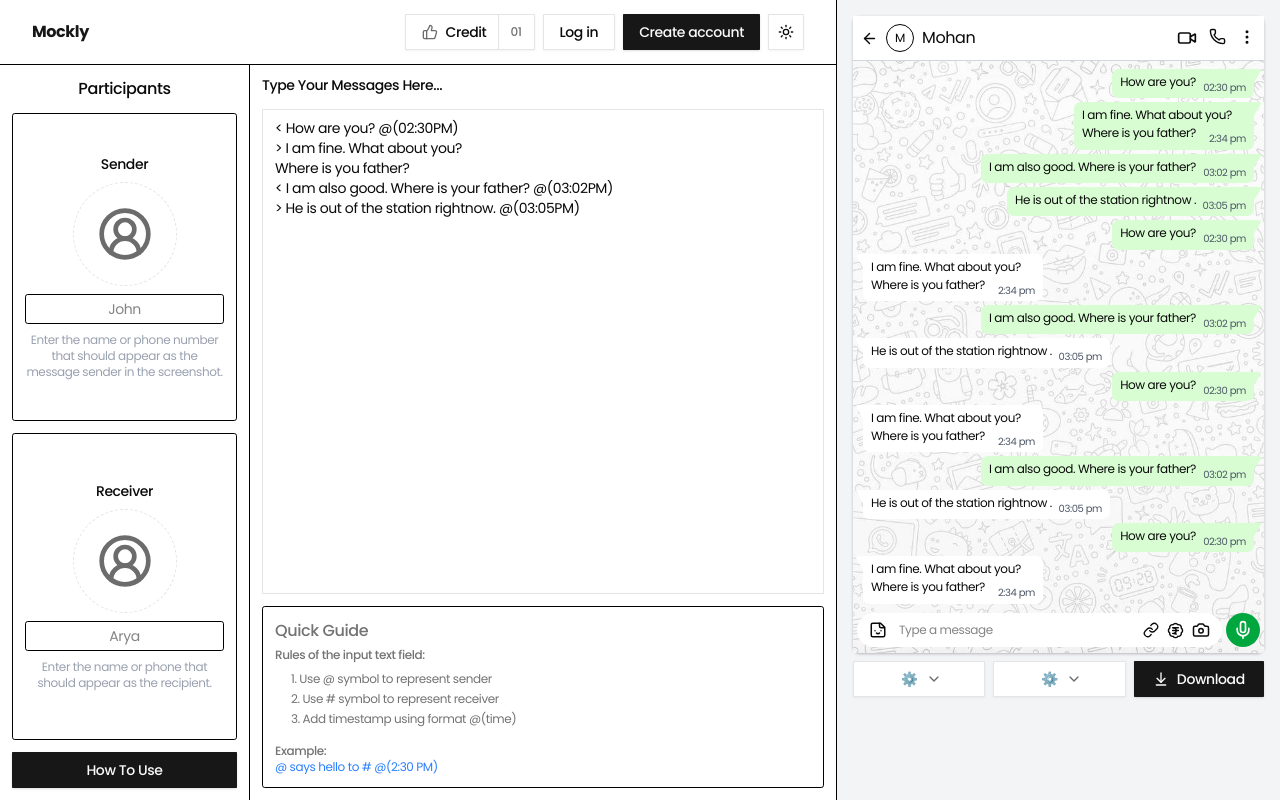
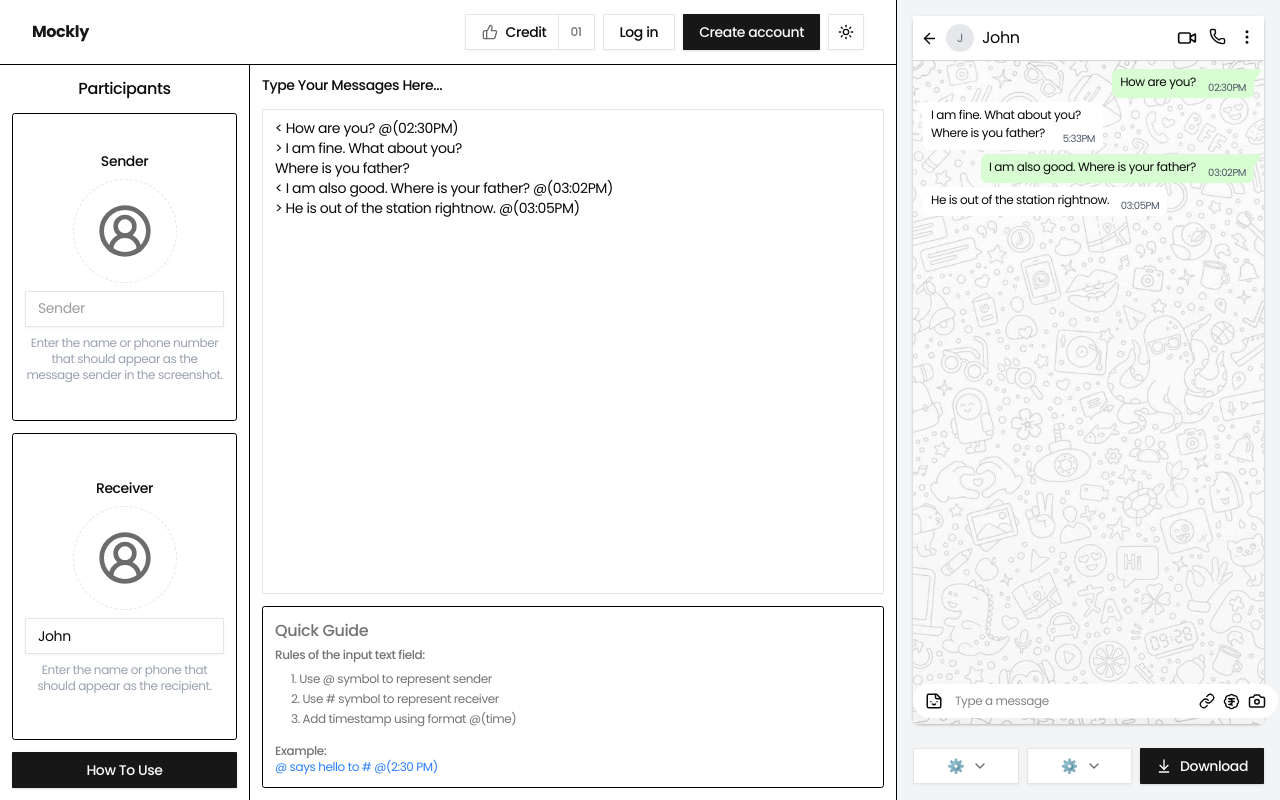
Before and after one commit to Anurag0577/Mockly---DM-screenshot-generator, a React (Vite) app in the folder frontend/: page / in a window 1280 px wide. Built offline with nearby package versions, Linux system fonts and the light colour scheme.

Commit message:
Write preview logic

```diff
--- a/frontend/src/components/MassegeField.jsx
+++ b/frontend/src/components/MassegeField.jsx
@@ -1,6 +1,7 @@
-import { useId, useState } from "react"
+import { useId, useState, useEffect } from "react"
 import { Label } from "@/components/ui/label"
 import { Textarea } from "@/components/ui/textarea"
+import usePreviewData from "@/stores/previewData"
 
 export default function MessageField() {
   const id = useId()
@@ -12,66 +13,92 @@ Where is you father?
 > He is out of the station rightnow. @(03:05PM)`
   )
 
+  const updatePreviewData = usePreviewData((state) => state.updatePreviewData)
+
   // Function to get current time in 12-hour format
   const getCurrentTime = () => {
-    const now = new Date();
-    let hours = now.getHours();
-    const minutes = now.getMinutes();
-    const ampm = hours >= 12 ? 'PM' : 'AM';
-    hours = hours % 12;
-    hours = hours ? hours : 12; // the hour '0' should be '12'
-    const minutesStr = minutes < 10 ? '0' + minutes : minutes;
-    return `${hours}:${minutesStr}${ampm}`;
-  };
+    const now = new Date()
+    let hours = now.getHours()
+    const minutes = now.getMinutes()
+    const ampm = hours >= 12 ? 'PM' : 'AM'
+    hours = hours % 12
+    hours = hours ? hours : 12
+    const minutesStr = minutes < 10 ? '0' + minutes : minutes
+    return `${hours}:${minutesStr}${ampm}`
+  }
 
-  const messages = inputText.trim().split('\n');
-  let currentMessage = null;
-  let messageArray = [];
+  // Parse input text with debouncing for better performance
+  useEffect(() => {
+    // Debounce: wait 300ms after user stops typing
+    const timeoutId = setTimeout(() => {
+      parseInputText()
+    }, 300)
+
+    return () => clearTimeout(timeoutId)
+  }, [inputText])
+
+  const parseInputText = () => {
+    // Handle empty input
+    if (!inputText.trim()) {
+      updatePreviewData([])
+      return
+    }
+
+    // Create fresh array
+    const messageArray = []
+    const messages = inputText.trim().split('\n')
+    let currentMessage = null
 
     for (const messageText of messages) {
-    const trimmedText = messageText.trim();
+      const trimmedText = messageText.trim()
+
+      // Skip empty lines
+      if (!trimmedText) continue
 
       if (trimmedText.startsWith('<') || trimmedText.startsWith('>')) {
-      const sender = trimmedText.startsWith('<') ? 'sender' : 'receiver';
+        const sender = trimmedText.startsWith('<') ? 'sender' : 'receiver'
 
-      // Check if time is mentioned
-      const timeMatch = trimmedText.match(/@\(\s*(.*?)\s*\)/);
-      const time = timeMatch ? timeMatch[1] : getCurrentTime();
+        // Check if time is mentioned - simplified regex
+        const timeMatch = trimmedText.match(/@\(([^)]+)\)/)
+        const time = timeMatch ? timeMatch[1].trim() : getCurrentTime()
 
-      // Extract message (everything between < or > and @( or end of line)
-      let message;
+        // Extract message
+        let message
         if (timeMatch) {
-        // Time is present, extract message before @(
-        const messageMatch = trimmedText.match(/[<>]\s*(.*?)\s*@\(/);
-        message = messageMatch ? messageMatch[1] : '';
+          const messageMatch = trimmedText.match(/[<>]\s*(.*?)\s*@\(/)
+          message = messageMatch ? messageMatch[1].trim() : ''
         } else {
-        // No time present, extract everything after < or >
-        const messageMatch = trimmedText.match(/[<>]\s*(.*)/);
-        message = messageMatch ? messageMatch[1] : '';
+          const messageMatch = trimmedText.match(/[<>]\s*(.*)/)
+          message = messageMatch ? messageMatch[1].trim() : ''
         }
 
-      currentMessage = { sender, message, time };
-      messageArray.push(currentMessage);
+        // Only add if message is not empty
+        if (message) {
+          currentMessage = { sender, message, time }
+          messageArray.push(currentMessage)
+        }
       } else if (currentMessage && trimmedText) {
         // Append to the current message on a new line
-      currentMessage.message += `\n${trimmedText}`;
+        currentMessage.message += `\n${trimmedText}`
       }
     }
 
-  // Log to see the parsed messages
-  console.log(messageArray);
+    // Update store with parsed messages
+    console.log('Parsed messages:', messageArray)
+    updatePreviewData(messageArray)
+  }
 
   return (
     <div className="flex flex-col h-full">
-      <Label htmlFor={id} className="mb-4">Type Your Messages Here...</Label>
+      <Label htmlFor={id} className="mb-4">
+        Type Your Messages Here...
+      </Label>
       <Textarea
         id={id}
-        placeholder="Leave a comment"
+        placeholder={`< Your message here @(time)\n> Receiver's message`}
         className="flex-1 resize-none overflow-auto"
         value={inputText}
-        onChange={e => {
-          setInputText(e.target.value);
-        }}
+        onChange={e => setInputText(e.target.value)}
       />
     </div>
   )
--- a/frontend/src/pages/Homepage.jsx
+++ b/frontend/src/pages/Homepage.jsx
@@ -6,7 +6,14 @@ import { Button } from "@/components/ui/button";
 import DropdownButton from "@/components/DropdownButton";
 import { ArrowDownToLine } from "lucide-react";
 import WhatsApp from "@/plateform/WhatsApp";
+import usePreviewData from "@/stores/previewData";
+import { Input } from "@/components/ui/input";
+
 export function Homepage() {
+  const sender = usePreviewData((state) => state.sender);
+  const receiver = usePreviewData((state) => state.receiver);
+  const updateSender = usePreviewData((state) => state.updateSender);
+  const updateReceiver = usePreviewData((state) => state.updateReceiver);
   return (
     <div className="h-screen flex flex-col overflow-hidden">
       {/* HEADER - Fixed height */}
@@ -23,11 +30,13 @@ export function Homepage() {
           {/* PARTICIPANT 1 */}
           <div className="flex-1 min-w-[140px] lg:min-w-0 lg:min-h-0 flex flex-col justify-center items-center border rounded-lg p-3 gap-2">
             <p className="text-sm font-medium">Sender</p>
-            <ParticipantAvatar />
-            <input
-              placeholder="John"
+            <ParticipantAvatar type= 'sender' />
+            {/* <input
               className="w-full text-center border rounded-lg px-2 py-1 text-sm"
-            />
+              value={sender}
+              onChange={(e) => updateSender(e.target.value)}
+            /> */}
+            <Input placeholder="Sender" type="text" value={sender} onChange={(e) => updateSender(e.target.value)} required />
             <span className="text-xs text-center text-gray-400 ">
               Enter the name or phone number that should appear as the message sender in the screenshot.
             </span>
@@ -36,11 +45,14 @@ export function Homepage() {
           {/* PARTICIPANT 2 */}
           <div className="flex-1 min-w-[140px] lg:min-w-0 lg:min-h-0 flex flex-col justify-center items-center border rounded-lg p-3 gap-2">
             <p className="text-sm font-medium">Receiver</p>
-            <ParticipantAvatar />
-            <input
+            <ParticipantAvatar type= 'receiver' />
+            {/* <input
               placeholder="Arya"
               className="w-full text-center border rounded-lg px-2 py-1 text-sm"
-            />
+              value={receiver}
+              onChange={(e) => updateReceiver(e.target.value)}
+            /> */}
+              <Input placeholder="Receiver" type="text" value={receiver} onChange={(e) => updateReceiver(e.target.value)} required />
             <span className="text-xs text-center text-gray-400 line-clamp-2">
               Enter the name or phone that should appear as the recipient.
             </span>
@@ -83,7 +95,7 @@ export function Homepage() {
         </div>
 
         {/* RIGHT SECTION - Preview */}
-        <div className="bg-gray-100 dark:bg-gray-900 p-4 border-t lg:border-t-0 lg:border-l gap-4">
+        <div className="bg-gray-100 dark:bg-gray-900 p-4 border-t lg:border-t-0 lg:border-l gap-4 flex flex-col w-[30%]">
           {/* WhatsApp Preview - Flex to fit available space */}
 
             <WhatsApp />
--- a/frontend/src/plateform/WhatsApp.jsx
+++ b/frontend/src/plateform/WhatsApp.jsx
@@ -1,158 +1,51 @@
 import bg from "@/assets/whatsapp_bg.jpg"
 import ProfileDropdown from "@/components/ProfileDropdown";
 import { ArrowLeft, Video, Phone, EllipsisVertical, Sticker, Link, BadgeIndianRupee, Camera, Mic } from "lucide-react"
+import usePreviewData from "@/stores/previewData";  // ✅ Named import with curly braces
 
 export default function WhatsApp(){
-    const sender = 'Anurag';
-    const reciever = 'Mohan'
-    const messages = [
-  {
-    "sender": "sender",
-    "message": "How are you?",
-    "time": "02:30 pm"
-  },
-  {
-    "sender": "sender",
-    "message": "I am fine. What about you?\nWhere is you father?",
-    "time": "2:34 pm"
-  },
-  {
-    "sender": "sender",
-    "message": "I am also good. Where is your father?",
-    "time": "03:02 pm"
-  },
-  {
-    "sender": "sender",
-    "message": "He is out of the station rightnow .",
-    "time": "03:05 pm"
-  },
-  {
-    "sender": "sender",
-    "message": "How are you?",
-    "time": "02:30 pm"
-  },
-  {
-    "sender": "receiver",
-    "message": "I am fine. What about you?\nWhere is you father?",
-    "time": "2:34 pm"
-  },
-  {
-    "sender": "sender",
-    "message": "I am also good. Where is your father?",
-    "time": "03:02 pm"
-  },
-  {
-    "sender": "receiver",
-    "message": "He is out of the station rightnow .",
-    "time": "03:05 pm"
-  },
-  {
-    "sender": "sender",
-    "message": "How are you?",
-    "time": "02:30 pm"
-  },
-  {
-    "sender": "receiver",
-    "message": "I am fine. What about you?\nWhere is you father?",
-    "time": "2:34 pm"
-  },
-  {
-    "sender": "sender",
-    "message": "I am also good. Where is your father?",
-    "time": "03:02 pm"
-  },
-  {
-    "sender": "receiver",
-    "message": "He is out of the station rightnow .",
-    "time": "03:05 pm"
-  },{
-    "sender": "sender",
-    "message": "How are you?",
-    "time": "02:30 pm"
-  },
-  {
-    "sender": "receiver",
-    "message": "I am fine. What about you?\nWhere is you father?",
-    "time": "2:34 pm"
-  },
-  {
-    "sender": "sender",
-    "message": "I am also good. Where is your father?",
-    "time": "03:02 pm"
-  },
-  {
-    "sender": "receiver",
-    "message": "He is out of the station rightnow .",
-    "time": "03:05 pm"
-  },
-  {
-    "sender": "sender",
-    "message": "How are you?",
-    "time": "02:30 pm"
-  },
-  {
-    "sender": "receiver",
-    "message": "I am fine. What about you?\nWhere is you father?",
-    "time": "2:34 pm"
-  },
-  {
-    "sender": "receiver",
-    "message": "I am also good. Where is your father?",
-    "time": "03:02 pm"
-  },
-  {
-    "sender": "receiver",
-    "message": "He is out of the station rightnow .",
-    "time": "03:05 pm"
-  },
-  {
-    "sender": "receiver",
-    "message": "How are you?",
-    "time": "02:30 pm"
-  },
-  {
-    "sender": "receiver",
-    "message": "I am fine. What about you?\nWhere is you father?",
-    "time": "2:34 pm"
-  },
-  {
-    "sender": "receiver",
-    "message": "I am also good. Where is your father?",
-    "time": "03:02 pm"
-  },
-  {
-    "sender": "receiver",
-    "message": "He is out of the station rightnow .",
-    "time": "03:05 pm"
-  }
-]
-
+    const sender = usePreviewData((state) => state.sender);
+    const receiver = usePreviewData((state) => state.receiver);
+    const receiverAvatar = usePreviewData((state) => state.receiverAvatar);
+    const messages = usePreviewData((state) => state.messageArray);
 
     return(
         <>
-            <div className=" w-full flex flex-col mb-2 rounded-xl aspect-square shadow-2xl ">
-                <div className="flex justify-between items-center bg-white border-b-[0.01px] border-gray-300 py-1 gap-x-2 px-2">
+            <div className=" w-full flex flex-col mb-2 rounded-xl aspect-square shadow-2xl flex-1">
+                <div className="flex justify-between items-center bg-white border-b-[0.01px] border-gray-300 py-1 gap-x-2 px-2 h-fit">
                     <ArrowLeft size={17} />
                     <div className="flex-1 flex my-1 items-center">
-                        <div className="w-7 aspect-square border rounded-full mr-2 p-1 text-center text-[12px]">M</div>
-                        <span>Mohan</span>
+                        <div className="w-7 aspect-square rounded-full mr-2 text-center text-[12px]">
+                            {/* {receiver ? receiver.charAt(0).toUpperCase() : 'R'} */}
+                            {receiverAvatar ? (
+                            <img
+                                src={receiverAvatar}
+                                alt="Receiver Avatar"
+                                className="w-full h-full object-cover rounded-full"
+                            />
+                        ) : (
+                            <div aria-hidden="true" className="w-full h-full flex items-center justify-center bg-gray-200 rounded-full">
+                              <span className="text-gray-500">{receiver ? receiver.charAt(0).toUpperCase() : 'R'}</span>
+                            </div>
+                        )}
+                        </div>
+                        <span>{receiver}</span>
                     </div>
                     <div className="flex gap-x-3">
                         <Video size={20}/>
                         <Phone size={17} />
                         <EllipsisVertical size={18} />
                     </div>
+                </div>
 
-                </div>
-                {/* import the image so Vite resolves it and use a min-h so it shows even when parent has no explicit height */}
                 <div
-                    className="flex flex-col justify-between"
+                    className="flex flex-col justify-between flex-1"
                     style={{
                         backgroundImage: `url(${bg})`,
                         backgroundSize: 'cover',
                         backgroundPosition: 'center',
                     }}
-                    >
+                >
                     {/* ✅ Scrollable messages area */}
                     <ul className="w-full flex-1 overflow-y-auto flex flex-col max-h-[546px] pt-2">
                         {messages.map((msg, index) =>
@@ -204,7 +97,7 @@ export default function WhatsApp(){
 
                     {/* ✅ Input bar */}
                     <div className="w-full max-h-fit flex gap-x-1 mt-1.5">
-                        <div className="ml-1">
+                        <div className="">
                             <div className="flex items-center gap-2 px-3 py-1 mb-1.5 rounded-3xl bg-white w-full">
                             <Sticker className="shrink-0" size={18} />
                             <input
@@ -223,12 +116,8 @@ export default function WhatsApp(){
                           <Mic size={20} color="white" />
                         </div>
                     </div>
-                    </div>
-
-
-
+                </div>
             </div>
-
         </>
     )
 }
--- /dev/null
+++ b/frontend/src/stores/previewData.js
@@ -0,0 +1,38 @@
+import { create } from "zustand"
+
+const usePreviewData = create((set) => ({
+    sender: '',
+    receiver: 'John',
+    senderAvatar: null,
+    receiverAvatar: null,
+    messageArray : [],
+
+
+    updatePreviewData : (data) => {
+        console.log('this is data', data);
+        set({messageArray: data})
+    },
+
+    updateSender: (sender) => {
+        console.log('this is sender', sender);
+        set({sender: sender})
+    },
+
+    updateReceiver: (receiver) => {
+        console.log('this is receiver buddy', receiver);
+        set({receiver: receiver})
+    },
+
+    updateSenderAvatar: (senderAvatar) => {
+        console.log('this is url sender', senderAvatar)
+        set({senderAvatar: senderAvatar})
+    },
+
+    updateReceiverAvatar: (receiverAvatar) => {
+        console.log('this is url receiver', receiverAvatar)
+        set({receiverAvatar: receiverAvatar})
+    }
+}))
+
+
+export default usePreviewData;
```
Also changed, not shown: frontend/src/components/ParticipantAvatar.jsx (+29 -1 lines). Lines whose indentation alone changed are shown as unchanged.
